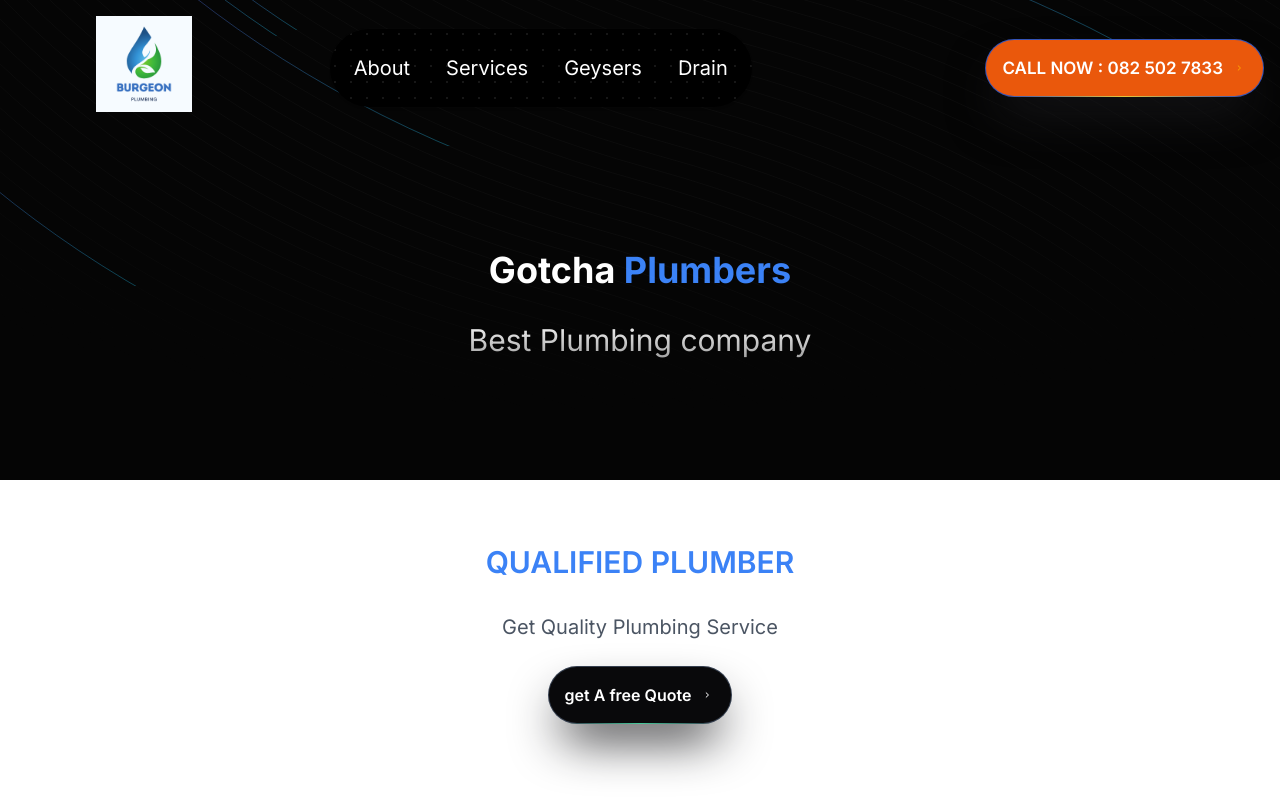
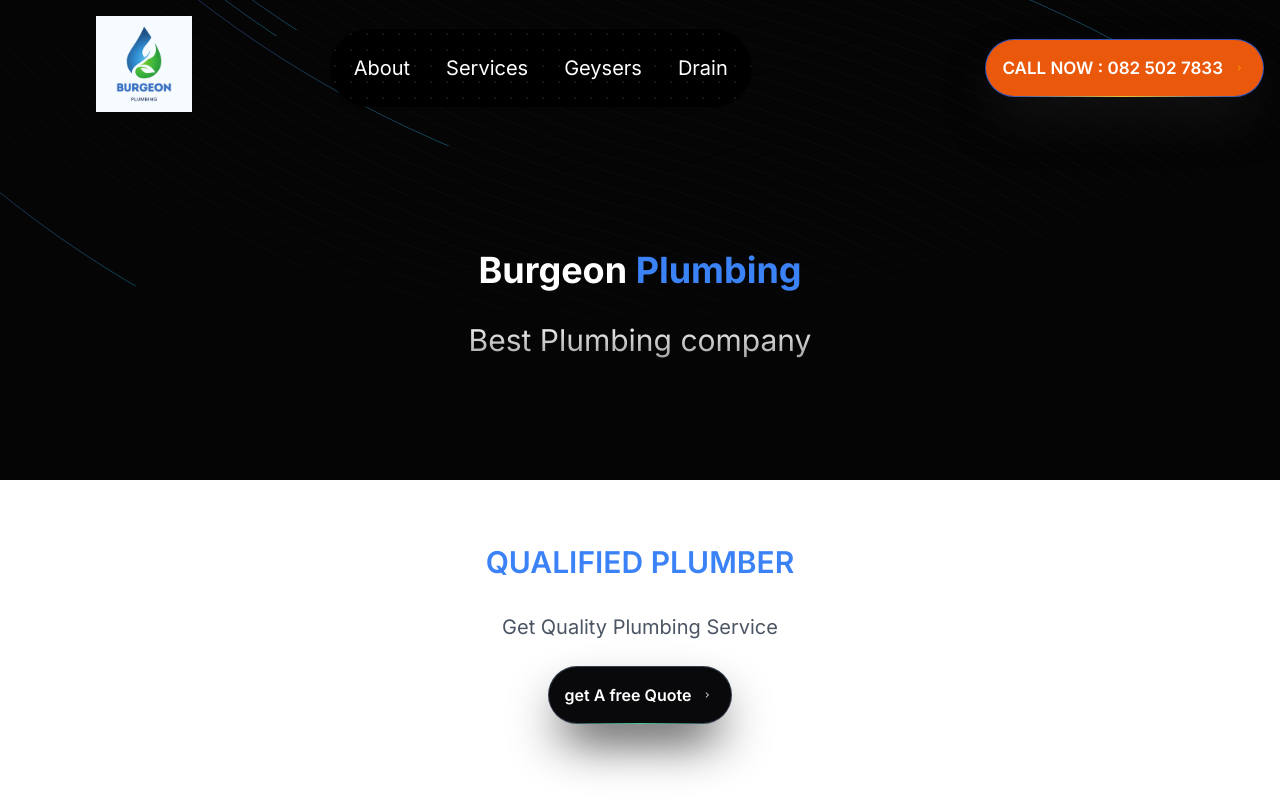
Before and after one commit to banele303/SouthFlow-Marketing-Agency, a Next.js app: page /about-us in a window 1280 px wide. Shown: the top 800 px of the page. Built offline with nearby package versions, Linux system fonts and the light colour scheme.

Commit message:
Update aboutus-hero.tsx

```diff
--- a/app/about-us/aboutus-hero.tsx
+++ b/app/about-us/aboutus-hero.tsx
@@ -35,7 +35,7 @@
         className="text-white mt-[-17rem] "
       >
         <h1 className="text-3xl font-bold   md:pb-[2rem] text-center md:text-5xl lg:text-4xl">
-          Gotcha <span className="text-blue-500">Plumbers</span>
+          Burgeon <span className="text-blue-500">Plumbing</span>
         </h1>
         <motion.h2 className="text-xl md:text-3xl text-center bg-clip-text text-transparent bg-gradient-to-b from-neutral-50 to-neutral-400 ">
                     Best Plumbing company
```
